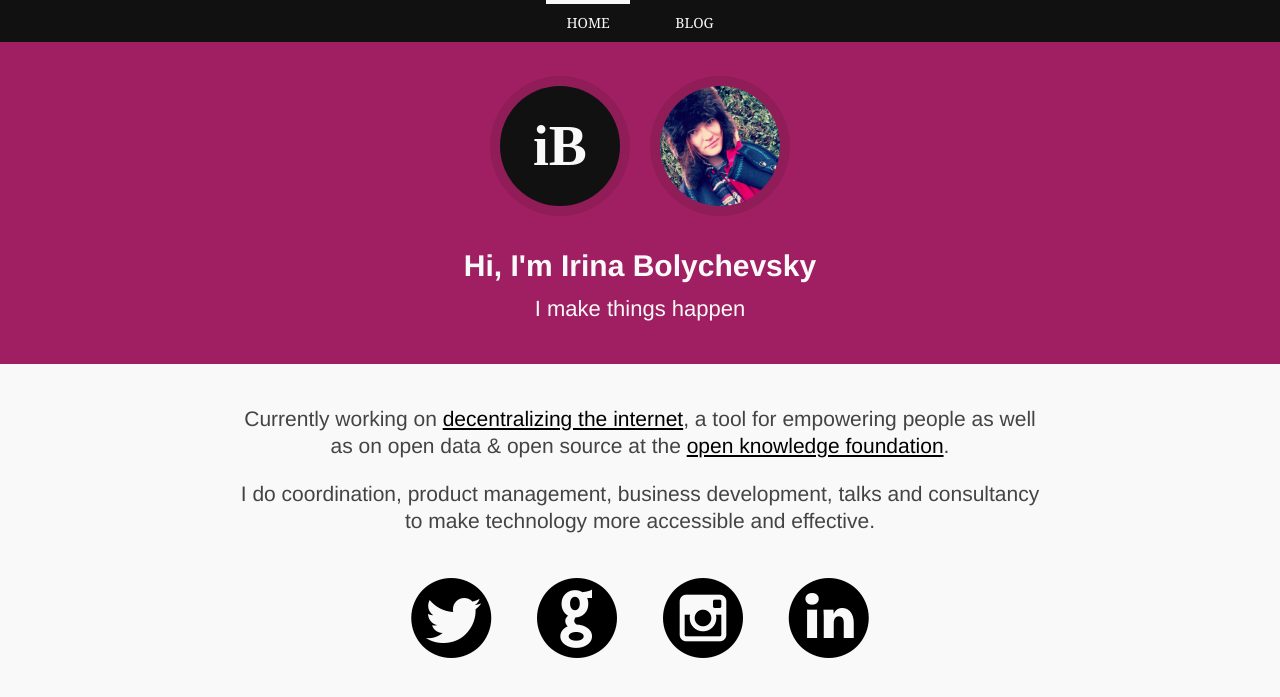
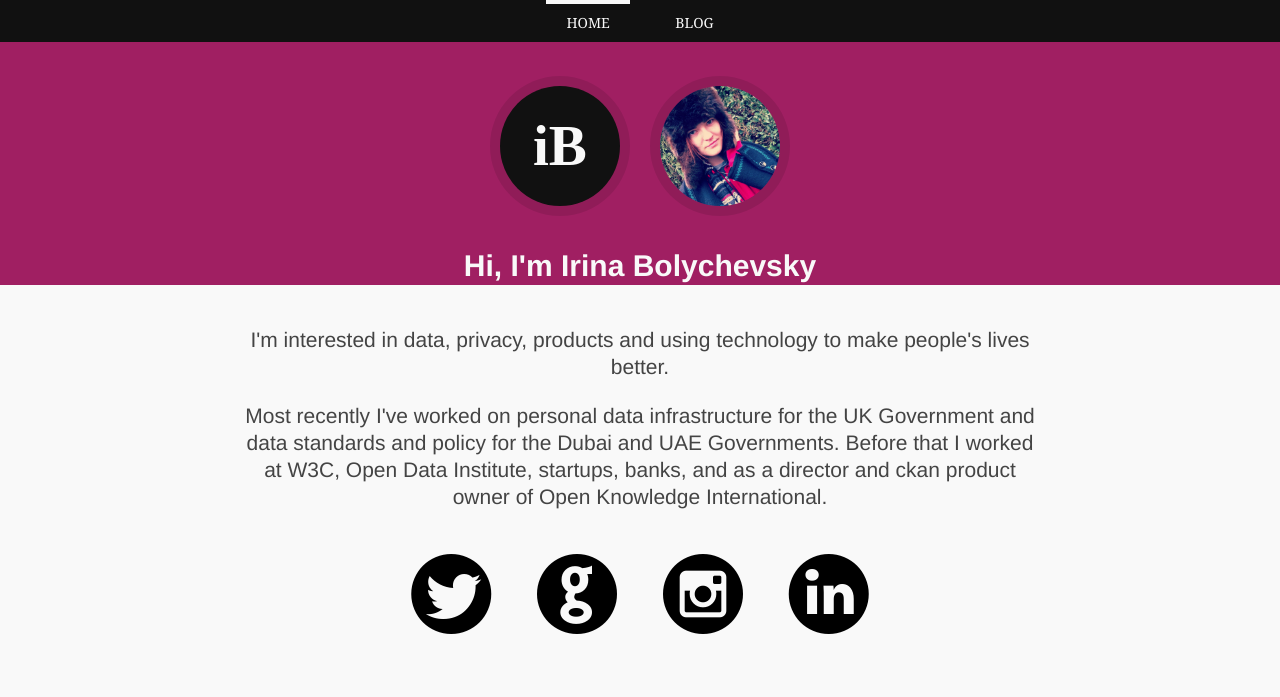
Before and after one commit to shevski/shevski.com, a Jekyll site: the page built from index.html, in a window 1280 px wide. Shown: the top 697 px of the page. Built offline with Jekyll 4.4.1, drawn with Linux system fonts in a browser that asks for light colours.

Commit message:
update homepage

```diff
--- a/index.html
+++ b/index.html
@@ -1,6 +1,6 @@
 ---
 layout: default
-title: Open Data Consultant, Product Manager, Redecentralize.org founder
+title: Redecentralize.org founder
 selected: home
 ---
 
@@ -12,14 +12,13 @@ selected: home
 			<img class="me u-photo" src="/images/me.png" width="120" height="120">
 		</hgroup>
 		<h1>Hi, I'm <span class="p-name">Irina Bolychevsky</span></h1>
-		<h2>I make things happen</h2>
 	</div>
 </header>
 
 <section class="work">
 	<div class="wrap p-note">
-		<p>Currently working on <a class="u-url" href="http://redecentralize.org/" target="_blank">decentralizing the internet</a>, a tool for empowering people as well as on open data & open source at the <a href="http://okfn.org/" target="_blank">open knowledge foundation</a>.</p>
-		<p>I do coordination, product management, business development, talks and consultancy to make technology more accessible and effective.</p>
+		<p>I'm interested in data, privacy, products and using technology to make people's lives better.</p>
+		<p>Most recently I've worked on personal data infrastructure for the UK Government and data standards and policy for the Dubai and UAE Governments. Before that I worked at W3C, Open Data Institute, startups, banks, and as a director and ckan product owner of Open Knowledge International.</p>
 	</div>
 </section>
 
```
